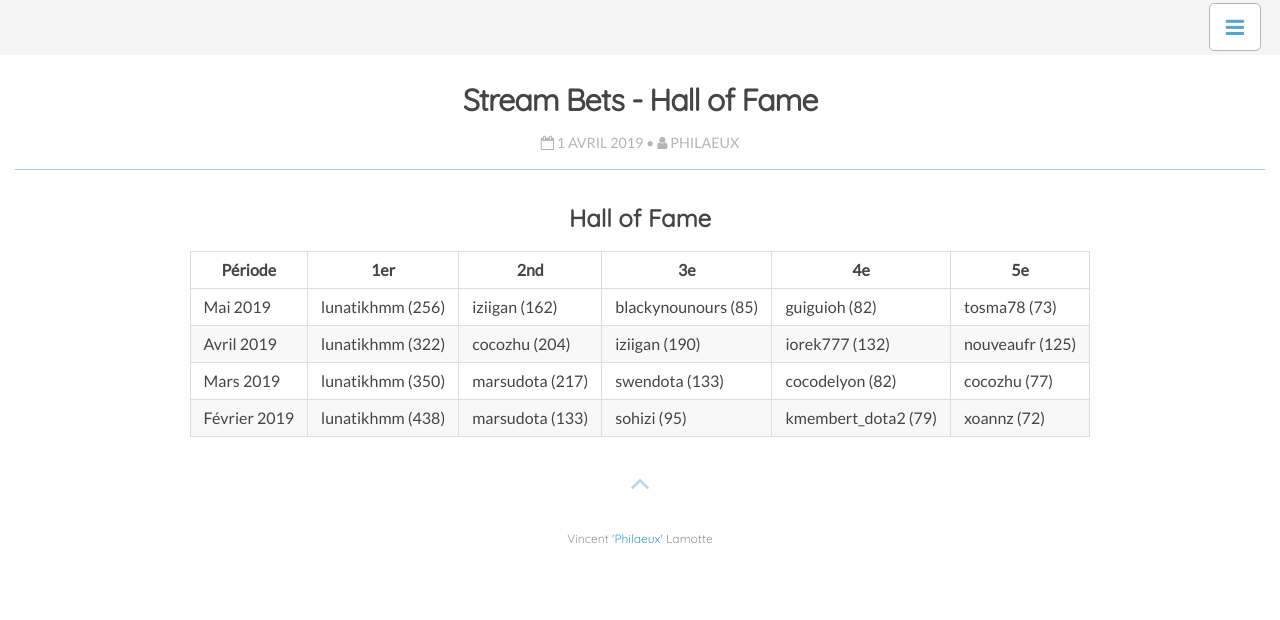
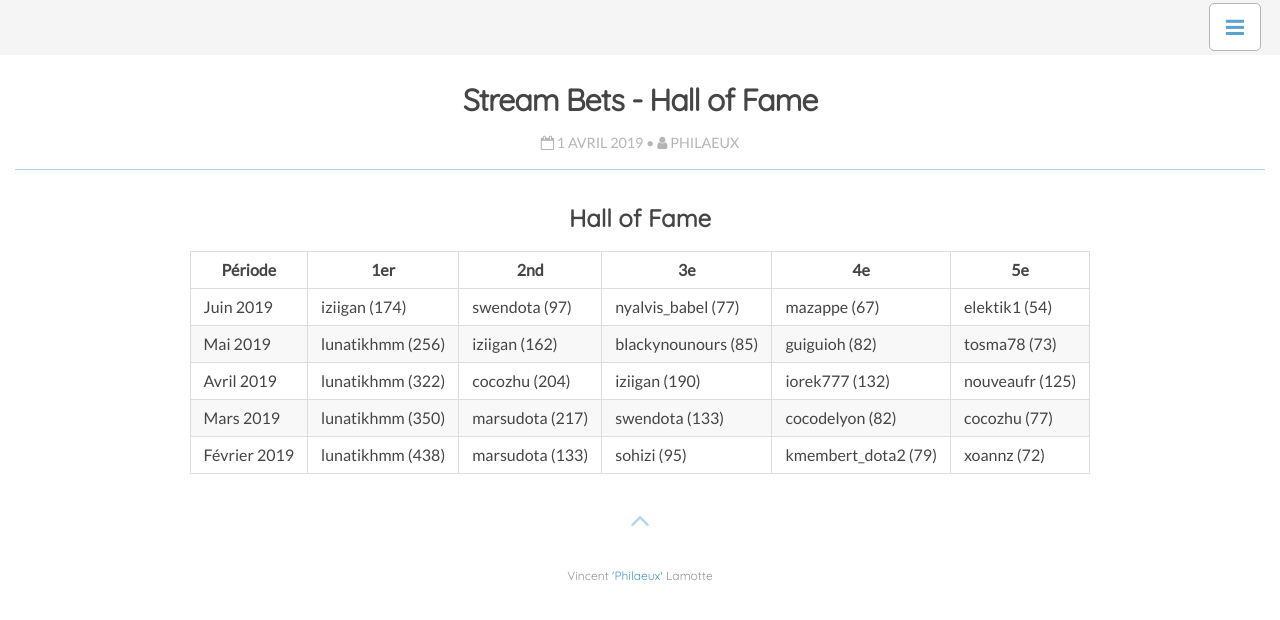
Before and after one commit to Philaeux/philaeux.github.io, a Jekyll site: the page built from _posts/2019-04-01-stream-fame.md, in a window 1280 px wide. Shown: the top 620 px of the page. Built offline with Jekyll 4.4.1, drawn with Linux system fonts in a browser that asks for light colours; nearby versions of some CDN libraries.

Commit message:
hof juin

```diff
--- a/_posts/2019-04-01-stream-fame.md
+++ b/_posts/2019-04-01-stream-fame.md
@@ -11,6 +11,7 @@ tags: twitch
 
 | Période | 1er | 2nd | 3e | 4e | 5e |
 |-------|--------|---------|
+| Juin 2019 | iziigan (174) | swendota (97) | nyalvis_babel (77) | mazappe (67) | elektik1 (54) |
 | Mai 2019 | lunatikhmm (256) | iziigan  (162) | blackynounours  (85) | guiguioh  (82) | tosma78  (73) |
 | Avril 2019 | lunatikhmm (322) | cocozhu  (204) | iziigan  (190) | iorek777  (132) | nouveaufr  (125) |
 | Mars 2019 | lunatikhmm (350) | marsudota (217) | swendota (133) | cocodelyon (82) | cocozhu (77) |
```
